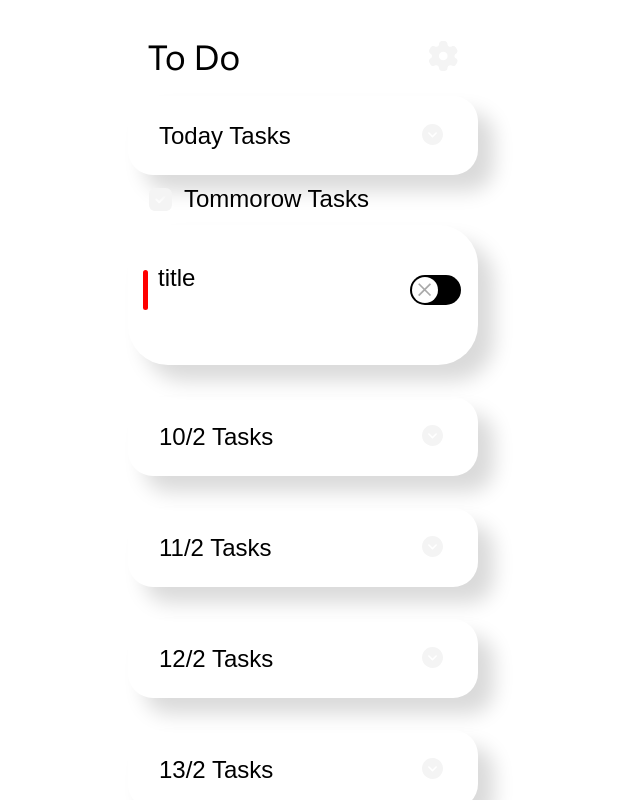
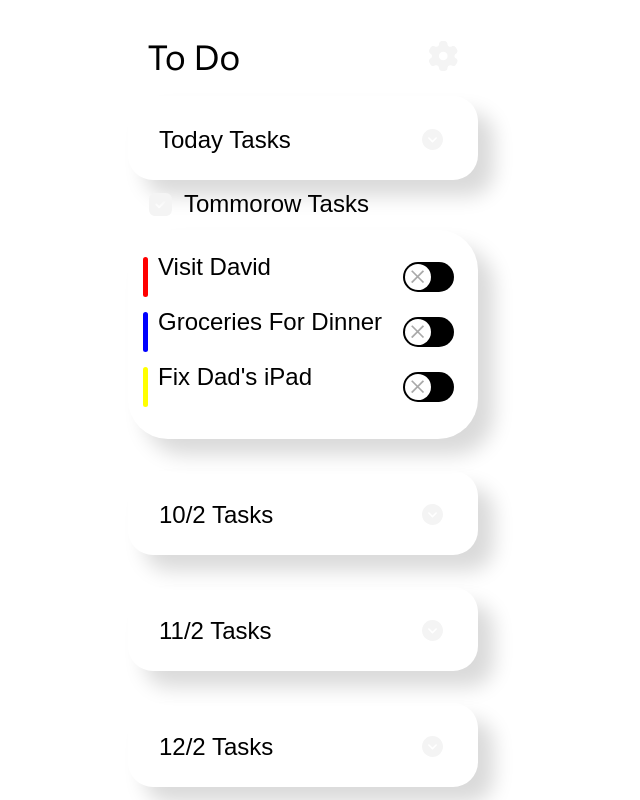
Before and after one commit to 34comeOn/toDoList, a React (Create React App) app in the folder my-app/: page / in a window 1280 px wide. Both pictures are taken after a click on the button 765 px from the left and 246 px from the top of the page. Shown: the top 800 px of the page, without its empty margins (337-977 px from the left). Built offline with nearby package versions, Linux system fonts and the light colour scheme; a web font is replaced by a local one.

Commit message:
adjusts taskItem component

```diff
--- a/my-app/src/components/dayCard/index.tsx
+++ b/my-app/src/components/dayCard/index.tsx
@@ -9,6 +9,7 @@ import "./style.scss";
 import { CardDate } from "../cardDate";
 import { TaskItem } from "../taskItem";
 import { TmockDataList } from "../../mock/mockData";
+import { TasksList } from "../tasksList";
 
 export interface IisOpenedProps {
     isOpened: boolean;
@@ -37,7 +38,7 @@ export const DayCard = ({date, arrayOfTasks}: {date:string, arrayOfTasks: TmockD
                     {isOpened && <img src={closeCardButton} alt="Close task list button" />}
                 </>
             </CoveredButton>
-            {isOpened && <TaskItem />}
+            {isOpened && arrayOfTasks? <TasksList arrayOfTasks={arrayOfTasks}/> : false}
         </StyledDayCard>
     )
 }
--- a/my-app/src/components/dayCard/styledDayCard.ts
+++ b/my-app/src/components/dayCard/styledDayCard.ts
@@ -4,9 +4,10 @@ import { IisOpenedProps } from ".";
 
 export const StyledDayCard = styled.ul<IisOpenedProps>`
     box-sizing: border-box;
-    padding: 0 37px 0 15px;
+    padding: 24px 37px 20px 15px;
     width: 350px;
     min-height: ${p => p.isOpened? '140':'79'}px;
+    hight: min-content;
     background-color: ${variables.colorCardDark};
     box-shadow: 16px 16px 20px rgba(0, 0, 0, 0.15), -8px -8px 20px rgba(255, 255, 255, 0.05);
     border-radius: ${p => p.isOpened? '40':'25'}px;
--- a/my-app/src/components/daysList/index.tsx
+++ b/my-app/src/components/daysList/index.tsx
@@ -5,12 +5,15 @@ import { DayCard } from "../dayCard";
 import { mockData } from "../../mock/mockData";
 
 export const DaysList = () => {
-    console.log(sortingTasksByDate(mockData))
     return (
         <StyledDaysList>
             {getCurrentCalendarWeek().map((calendarDay, index) => {
                 const arrayOfTasks = sortingTasksByDate(mockData).get(calendarDay);
-
+                if (index === 0) {
+                    calendarDay = 'Today';
+                } else if (index === 1) {
+                    calendarDay = 'Tommorow';
+                }
                 return <DayCard key={index} date={calendarDay} arrayOfTasks={arrayOfTasks}/>
             })}
         </StyledDaysList>
--- a/my-app/src/components/taskItem/index.tsx
+++ b/my-app/src/components/taskItem/index.tsx
@@ -3,8 +3,9 @@ import { Indicator } from "../indicator";
 import { StyledTaskItem } from "./styledTaskItem";
 import "./style.scss";
 import { CustomSwitch } from "../customSwitch";
+import { TmockDataItem } from "../../mock/mockData";
 
-export const TaskItem =  () => {
+export const TaskItem = ({task} : {task: TmockDataItem}) => {
     const [isTaskDone, setIsTaskDone] = useState(false);
 
     const taskDoneStatusHandler = () => {
@@ -13,13 +14,13 @@ export const TaskItem =  () => {
 
     return(
         <StyledTaskItem>
-            <Indicator backgroundColor={'red'}/>
+            <Indicator backgroundColor={task.color || 'transparent'}/>
             <div className={'taskItem__text-wrapper'}>
                 <span className={`taskItem__title ${isTaskDone? 'taskItem__title--done':''}`}>
-                    title
+                    {task.title}
                 </span>
                 <p className={'taskItem__text'}>
-                    a lot of text
+                    {`${task.task.slice(0,29)}...`}
                 </p>
             </div>
             <CustomSwitch onChange={taskDoneStatusHandler} aria-label="Switch your task done or to do"/>
--- a/my-app/src/components/taskItem/style.scss
+++ b/my-app/src/components/taskItem/style.scss
@@ -10,7 +10,7 @@
 }
 
 .taskItem__title {
-    margin-top: 8px;
+    margin-top: 14px;
     margin-bottom: 2px;
 }
 
--- a/my-app/src/components/taskItem/styledTaskItem.ts
+++ b/my-app/src/components/taskItem/styledTaskItem.ts
@@ -2,7 +2,7 @@ import styled from "styled-components";
 
 export const StyledTaskItem = styled.li`
     height: 45px;
-    width: 350px;
+    width: 311px;
     padding-right: -10px;
     box-sizing: border-box;
     margin-bottom: 10px;
--- a/my-app/src/components/tasksList/index.tsx
+++ b/my-app/src/components/tasksList/index.tsx
@@ -1,10 +1,12 @@
 import React from "react";
+import { TmockDataList } from "../../mock/mockData";
+import { TaskItem } from "../taskItem";
 import { StyledTasksList } from "./styledTasksList";
 
-export const TasksList = () => {
+export const TasksList = ({arrayOfTasks} : {arrayOfTasks: TmockDataList}) => {
     return(
         <StyledTasksList>
-
+            {arrayOfTasks.map(task => <TaskItem key={task.id} task={task}/>)}
         </StyledTasksList>
     )
 }
--- a/my-app/src/mock/mockData.ts
+++ b/my-app/src/mock/mockData.ts
@@ -44,6 +44,6 @@ export const mockData:TmockDataList = [
                 in culpa qui officia deserunt mollit anim id est laborum.`,
         date: 1675903155356,
         hasDone: false,
-        color: 'blue',
+        color: 'yellow',
     },
 ];
--- a/my-app/src/utils/dateSorting.ts
+++ b/my-app/src/utils/dateSorting.ts
@@ -2,7 +2,7 @@ import { TmockDataList } from "../mock/mockData";
 
 const CALENDAR_ARRAY = [0,31, 28, 31, 30, 31, 30, 31, 31, 30, 31, 30, 31];
 const DAYS_IN_WEEK = 7;
-const DAYS_BY_WORDS = 2;
+const DAYS_BY_WORDS = 0;
 
 export const collectsDates = (mockData: TmockDataList) => {
     const dateCollection = new Set();
@@ -36,7 +36,8 @@ export const sortingTasksByDate = (mockData: TmockDataList) => {
 }
 
 export const getCurrentCalendarWeek = () => {
-    const currentCalendarArray = ['Today', 'Tommorow'];
+    // const currentCalendarArray = ['Today', 'Tommorow'];
+    const currentCalendarArray = [];
 
     const today = new Date(Date.now());
     const convertedToday = `${today.getDate()}/${today.getMonth() + 1}`;
```
